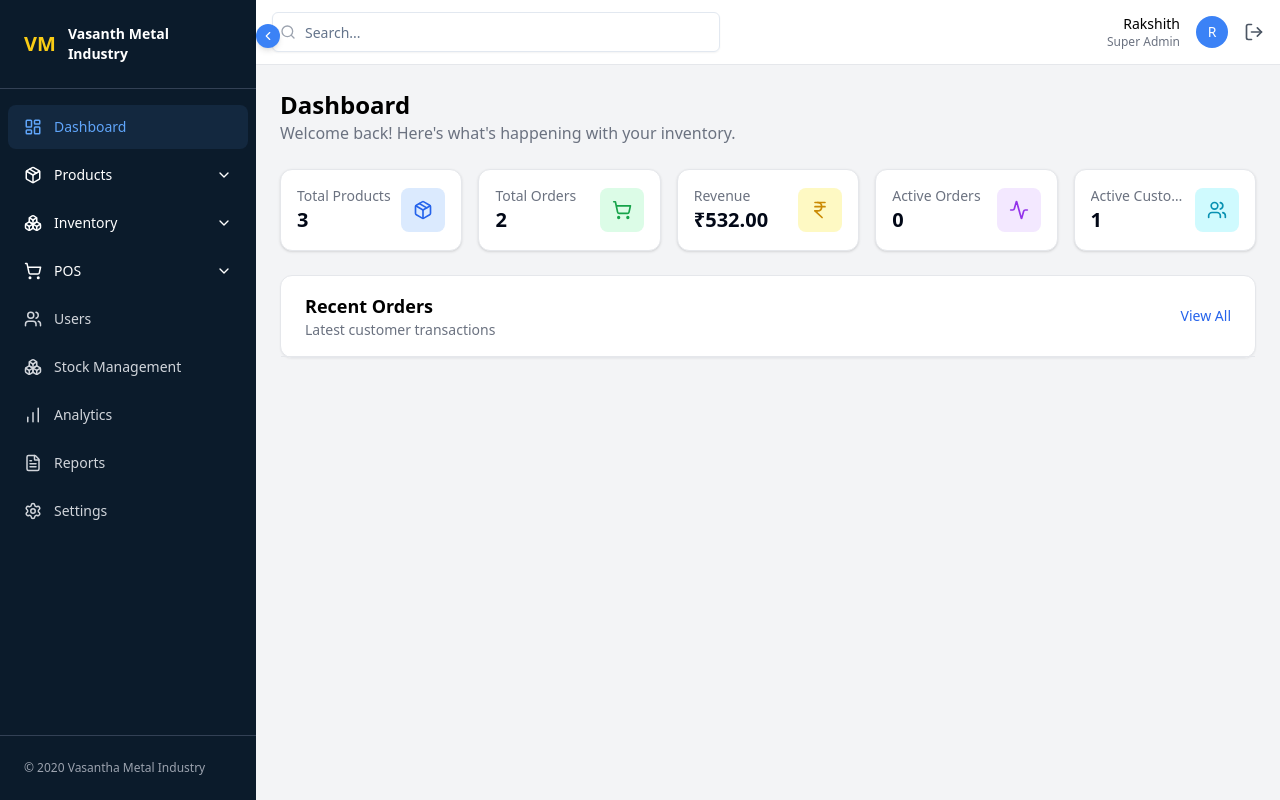
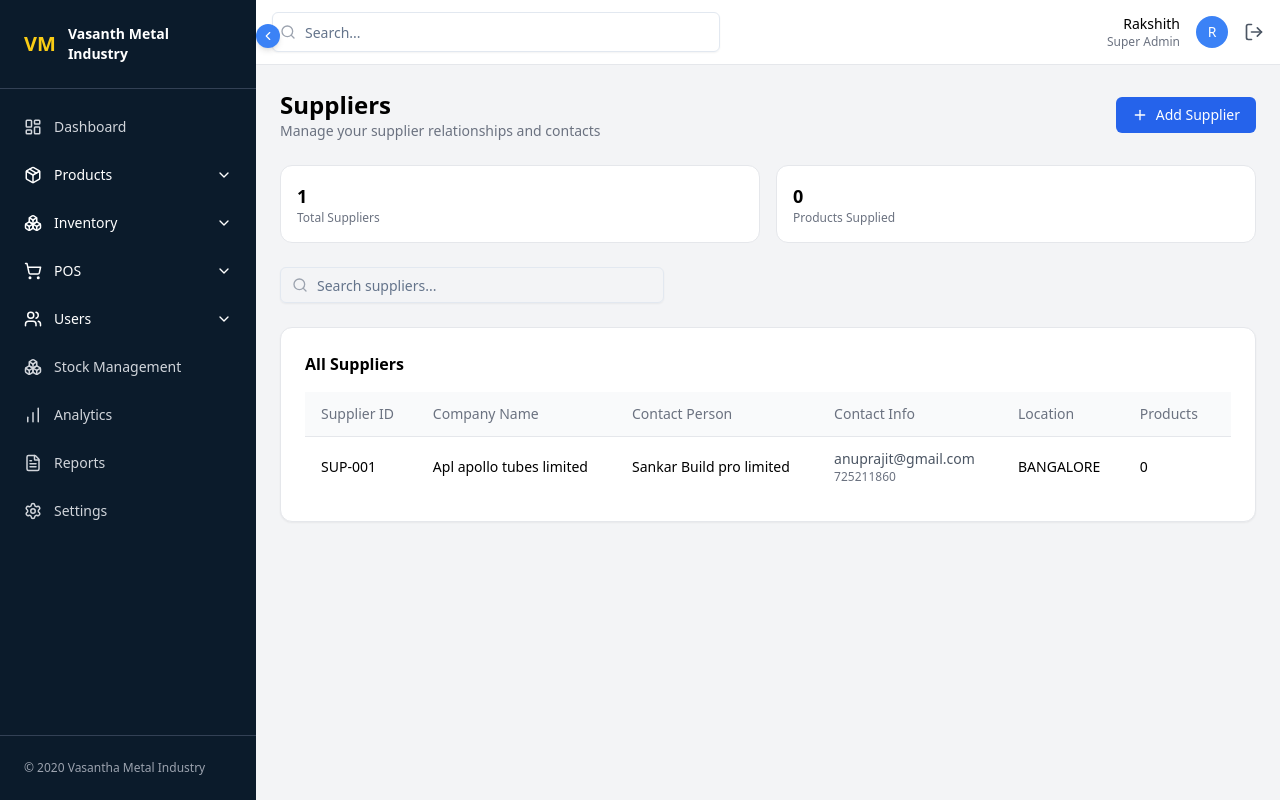
Before and after one commit to SushmitaSWarik/Inventory-Management, a React (Vite) app: page /suppliers in a window 1280 px wide. Before the commit this address led to /dashboard. Built offline with nearby package versions, Linux system fonts and the light colour scheme.

Commit message:
Implemented Suppliers page with table component and Add_Suppliers Modal component

```diff
--- a/src/App.jsx
+++ b/src/App.jsx
@@ -15,6 +15,8 @@ import CreateAdvanceOrder from "./pages/pos/CreateAdvanceOrder";
 import Orders from "./pages/pos/Orders";
 import PendingOrders from "./pages/pos/PendingOrders";
 import PurchaseOrders from "./pages/pos/PurchaseOrders";
+
+import Suppliers from "./pages/users/Suppliers";
 
 function App() {
   return (
@@ -37,7 +39,10 @@ function App() {
 
           <Route path="create-order" element={<CreateOrder />} />
 
-          <Route path="/create-advance-order" element={<CreateAdvanceOrder />} />
+          <Route
+            path="/create-advance-order"
+            element={<CreateAdvanceOrder />}
+          />
 
           <Route path="/orders" element={<Orders />} />
 
@@ -45,6 +50,7 @@ function App() {
 
           <Route path="/purchase-orders" element={<PurchaseOrders />} />
 
+          <Route path="/suppliers" element={<Suppliers />} />
 
         </Route>
 
--- /dev/null
+++ b/src/components/AddSuppliersModal.jsx
@@ -0,0 +1,106 @@
+import { useState} from "react";
+
+import AppModal from "./common/AppModal";
+import { Input } from "@/components/ui/input";
+import { Label } from "@/components/ui/label";
+import { Button } from "@/components/ui/button";
+
+import { Plus } from "lucide-react";
+// for closing modal
+import { DialogClose } from "@/components/ui/dialog";
+
+export default function AddSuppliersModal({ onAddSupplier }) {
+  const [form, setForm] = useState({
+    id: "",
+    company: "",
+    contactPerson: "",
+    email: "",
+    phone: "",
+    location: "",
+    products: 0,
+  });
+
+  const handleChange = e => {
+    setForm({
+      ...form,
+      [e.target.name]: e.target.value,
+    });
+    };
+
+  const handleSubmit = () => {
+    if (!form.company) return;
+
+    onAddSupplier(form);
+
+    setForm({
+      id: "",
+      company: "",
+      contactPerson: "",
+      email: "",
+      phone: "",
+      location: "",
+      products: 0,
+    });
+  };
+
+  return (
+    <AppModal
+      title="Add Supplier"
+      trigger={
+        <button className="flex items-center gap-2 bg-blue-600 text-white px-4 py-2 rounded-md text-xs sm:text-sm hover:bg-blue-700">
+          <Plus size={16} />
+          Add Supplier
+        </button>
+      }
+    >
+      <div className="space-y-4">
+        <div className="space-y-1">
+          <Label>Supplier ID</Label>
+          <Input name="id" value={form.id} onChange={handleChange} />
+        </div>
+
+        <div className="space-y-1">
+          <Label>Company Name</Label>
+          <Input name="company" value={form.company} onChange={handleChange} />
+        </div>
+
+        <div className="space-y-1">
+          <Label>Contact Person</Label>
+          <Input
+            name="contactPerson"
+            value={form.contactPerson}
+            onChange={handleChange}
+          />
+        </div>
+
+        <div className="grid grid-cols-1 sm:grid-cols-2 gap-3">
+          <div className="space-y-1">
+            <Label>Email</Label>
+            <Input name="email" value={form.email} onChange={handleChange} />
+          </div>
+
+          <div className="space-y-1">
+            <Label>Phone</Label>
+            <Input name="phone" value={form.phone} onChange={handleChange} />
+          </div>
+        </div>
+
+        <div className="space-y-1">
+          <Label>Location</Label>
+          <Input
+            name="location"
+            value={form.location}
+            onChange={handleChange}
+          />
+        </div>
+
+        <div className="flex justify-end pt-3">
+          {/* <Button onClick={handleSubmit}>Save Supplier</Button> */}
+          <DialogClose asChild>
+            <Button onClick={handleSubmit}>Save Supplier</Button>
+          </DialogClose>
+        </div>
+      </div>
+    </AppModal>
+  );
+}
--- /dev/null
+++ b/src/components/SuppliersTable.jsx
@@ -0,0 +1,107 @@
+import {
+  TableHeader,
+  TableHead,
+  TableRow,
+  TableBody,
+  TableCell,
+} from "@/components/ui/table";
+
+import DataTable from "./common/DataTable";
+import { Pencil, Trash2 } from "lucide-react";
+
+export default function SuppliersTable({ suppliers = [] }) {
+  return (
+    <DataTable width="min-w-[1000px]">
+      <TableHeader className="bg-gray-50">
+        <TableRow>
+          <TableHead className="px-4 py-3 text-xs sm:text-sm text-gray-500">
+            Supplier ID
+          </TableHead>
+
+          <TableHead className="px-4 py-3 text-xs sm:text-sm text-gray-500">
+            Company Name
+          </TableHead>
+
+          <TableHead className="px-4 py-3 text-xs sm:text-sm text-gray-500">
+            Contact Person
+          </TableHead>
+
+          <TableHead className="px-4 py-3 text-xs sm:text-sm text-gray-500">
+            Contact Info
+          </TableHead>
+
+          <TableHead className="px-4 py-3 text-xs sm:text-sm text-gray-500">
+            Location
+          </TableHead>
+
+          <TableHead className="px-4 py-3 text-xs sm:text-sm text-gray-500">
+            Products
+          </TableHead>
+
+          <TableHead className="px-4 py-3 text-right text-xs sm:text-sm text-gray-500">
+            Actions
+          </TableHead>
+        </TableRow>
+      </TableHeader>
+
+      <TableBody>
+        {!suppliers.length && (
+          <TableRow>
+            <TableCell
+              colSpan={7}
+              className="text-center py-8 text-xs sm:text-sm text-gray-500"
+            >
+              No suppliers found
+            </TableCell>
+          </TableRow>
+        )}
+
+        {suppliers.map(supplier => (
+          <TableRow key={supplier.id} className="border-t">
+            <TableCell className="px-4 py-3 text-xs sm:text-sm font-medium">
+              {supplier.id}
+            </TableCell>
+
+            <TableCell className="px-4 py-3 text-xs sm:text-sm">
+              {supplier.company}
+            </TableCell>
+
+            <TableCell className="px-4 py-3 text-xs sm:text-sm">
+              {supplier.contactPerson}
+            </TableCell>
+
+            <TableCell className="px-4 py-3 text-xs sm:text-sm text-gray-600">
+              <div>{supplier.email}</div>
+
+              <div className="text-xs text-gray-500">{supplier.phone}</div>
+            </TableCell>
+
+            <TableCell className="px-4 py-3 text-xs sm:text-sm">
+              {supplier.location}
+            </TableCell>
+
+            <TableCell className="px-4 py-3 text-xs sm:text-sm">
+              {supplier.products}
+            </TableCell>
+
+            <TableCell className="px-4 py-3">
+              <div className="flex justify-end gap-3">
+                {/* Edit */}
+                <Pencil
+                  size={16}
+                  className="text-blue-600 cursor-pointer hover:text-blue-800"
+                />
+
+                {/* Delete */}
+                <Trash2
+                  size={16}
+                  className="text-red-600 cursor-pointer hover:text-red-800"
+                />
+              </div>
+            </TableCell>
+          </TableRow>
+        ))}
+      </TableBody>
+    </DataTable>
+  );
+}
--- a/src/components/layout/Sidebar.jsx
+++ b/src/components/layout/Sidebar.jsx
@@ -53,7 +53,7 @@ export default function Sidebar({ collapsed }) {
         {
           name: "Create Order",
           icon: Package,
-          path: "/create-order"
+          path: "/create-order",
         },
         {
           name: "Create Advance Order",
@@ -77,7 +77,29 @@ export default function Sidebar({ collapsed }) {
         },
       ],
     },
-    { name: "Users", icon: Users, path: "/users" },
+
+    {
+      name: "Users",
+      icon: Users,
+      key: "users",
+      submenu: [
+        {
+          name: "Suppliers",
+          icon: Package,
+          path: "/suppliers",
+        },
+        {
+          name: "Customer",
+          icon: Package,
+          path: "/customer",
+        },
+        {
+          name: "Create Admin",
+          icon: Package,
+          path: "/create-admin",
+        },
+      ],
+    },
     { name: "Stock Management", icon: Boxes, path: "/stock" },
     { name: "Analytics", icon: BarChart, path: "/analytics" },
     { name: "Reports", icon: FileText, path: "/reports" },
--- a/src/pages/pos/PurchaseOrders.jsx
+++ b/src/pages/pos/PurchaseOrders.jsx
@@ -29,7 +29,6 @@ export default function PurchaseOrders() {
     },
   ];
 
-
   return (
     <div className="space-y-6">
       {/* Header */}
@@ -44,7 +43,7 @@ export default function PurchaseOrders() {
         </div>
 
         {/* Create PO button - Modal */}
-        <PurchaseOrderModal/>
+        <PurchaseOrderModal />
       </div>
 
       {/* Stats */}
@@ -62,7 +61,6 @@ export default function PurchaseOrders() {
 
       {/* Search */}
 
-      <div className="bg-white border rounded-xl p-4">
       <div className="relative w-full sm:max-w-sm">
         <Search
           size={16}
@@ -73,7 +71,6 @@ export default function PurchaseOrders() {
           placeholder="Search POs..."
           className="pl-9 text-xs sm:text-sm"
         />
-        </div>
       </div>
 
       {/* Table Card */}
@@ -86,7 +83,6 @@ export default function PurchaseOrders() {
         {/* Table - Purchase Order Table component */}
         <PurchaseOrdersTable purchaseOrders={purchaseOrders} />
       </div>
-
     </div>
   );
 }
--- /dev/null
+++ b/src/pages/users/Suppliers.jsx
@@ -0,0 +1,92 @@
+import { useState } from "react";
+import { Input } from "@/components/ui/input";
+import { Search, Plus } from "lucide-react";
+
+import SuppliersTable from "@/components/SuppliersTable";
+import AddSuppliersModal from "@/components/AddSuppliersModal";
+
+export default function Suppliers() {
+  const [suppliers, setSuppliers] = useState([
+    {
+      id: "SUP-001",
+      company: "Apl apollo tubes limited",
+      contactPerson: "Sankar Build pro limited",
+      email: "anuprajit@gmail.com",
+      phone: "725211860",
+      location: "BANGALORE",
+      products: 0,
+    },
+  ]);
+
+  // Adds suppliers to table when saved
+  const handleAddSupplier = supplier => {
+    // setSuppliers([...suppliers, supplier]);
+    setSuppliers(prev => [...prev, supplier]);
+  };
+
+
+  return (
+    <div className="space-y-6">
+      {/* Header */}
+
+      <div className="flex flex-col sm:flex-row sm:items-center sm:justify-between gap-4">
+        <div>
+          <h1 className="text-xl sm:text-2xl font-bold">Suppliers</h1>
+
+          <p className="text-xs sm:text-sm text-gray-500">
+            Manage your supplier relationships and contacts
+          </p>
+        </div>
+
+        {/* <button className="flex items-center gap-2 bg-blue-600 text-white px-4 py-2 rounded-md text-xs sm:text-sm hover:bg-blue-700">
+          <Plus size={16} />
+          Add Supplier
+        </button> */}
+
+        <AddSuppliersModal onAddSupplier={handleAddSupplier} />
+      </div>
+
+      {/* Stats */}
+
+      <div className="grid grid-cols-1 sm:grid-cols-2 gap-4">
+        <div className="bg-white border rounded-xl p-4">
+          <p className="text-lg font-semibold">{suppliers.length}</p>
+
+          <p className="text-xs text-gray-500">Total Suppliers</p>
+        </div>
+
+        <div className="bg-white border rounded-xl p-4">
+          <p className="text-lg font-semibold">0</p>
+
+          <p className="text-xs text-gray-500">Products Supplied</p>
+        </div>
+      </div>
+
+      {/* Search */}
+
+      <div className="relative w-full sm:max-w-sm">
+        <Search
+          size={16}
+          className="absolute left-3 top-1/2 -translate-y-1/2 text-gray-400"
+        />
+
+        <Input
+          placeholder="Search suppliers..."
+          className="pl-9 text-xs sm:text-sm"
+        />
+      </div>
+
+      {/* Table */}
+
+      <div className="bg-white border rounded-xl shadow-sm p-4 sm:p-6 space-y-4">
+        <h2 className="text-sm sm:text-base font-semibold">All Suppliers</h2>
+
+        {/* Table - Suppliers Table component */}
+        <SuppliersTable
+          suppliers={suppliers}
+        />
+      </div>
+
+    </div>
+  );
+}
```
Also changed, not shown: src/pages/product/ManageProducts.jsx (+5 -13 lines). Lines whose indentation alone changed are shown as unchanged.
